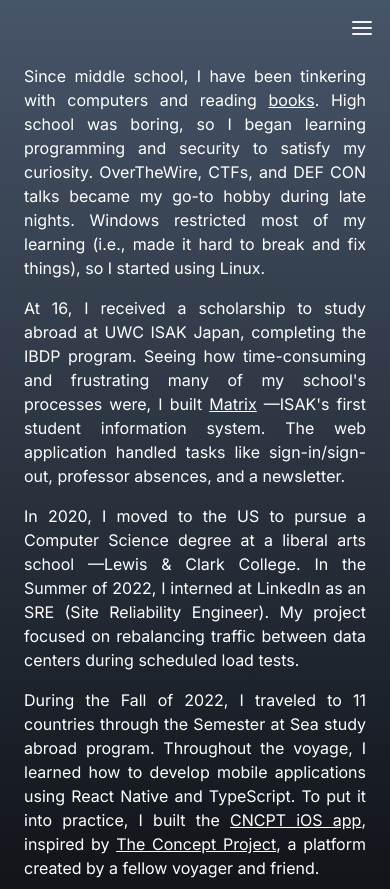
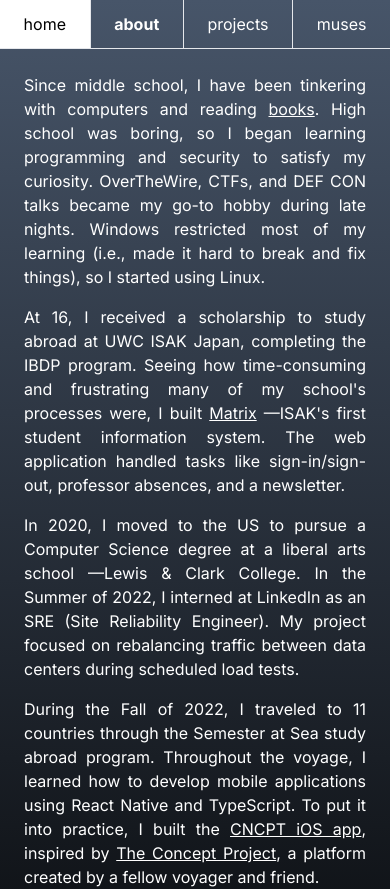
Before and after one commit to carlos-garciamoran/cgmor.com, a Next.js app: page /about in a window 390 px wide. Shown: the top 889 px of the page. Built offline with nearby package versions, Linux system fonts and the light colour scheme.

Commit message:
💅 + estilo

```diff
--- a/app/about/page.tsx
+++ b/app/about/page.tsx
@@ -95,7 +95,7 @@
           easily.
         </p>
       </div>
-      <div className="flex justify-center mt-4 lg:mt-8 space-x-6">
+      <div className="flex justify-center mt-6 lg:mt-8 space-x-6">
         <a
           href={`https://www.linkedin.com/in/${socials.LinkedIn}/`}
           target="_blank"
--- a/app/layout.tsx
+++ b/app/layout.tsx
@@ -24,10 +24,10 @@
       <body className={inter.className}>
         <div className="bg-gradient-to-b sm:bg-gradient-to-br from-slate-600 to-black flex flex-col min-h-screen text-white">
           <Navbar />
-          <main className="flex flex-col flex-grow mx-6 sm:mx-16 lg:mx-36 xl:mx-48 my-4 sm:my-8">
+          <main className="flex flex-col flex-grow mx-6 sm:mx-16 lg:mx-36 xl:mx-48 mt-6 sm:my-6 md:my-8">
             {children}
           </main>
-          <footer className="text-center text-xs py-6">
+          <footer className="text-center text-xs py-6 xl:py-8">
             © {new Date().getFullYear()} Carlos García Morán
           </footer>
         </div>
--- a/app/muses/page.tsx
+++ b/app/muses/page.tsx
@@ -7,7 +7,7 @@
 export default function Page() {
   return (
     <div>
-      <h2 className="font-light italic sm:not-italic mb-3 text-2xl md:text-3xl">
+      <h2 className="font-light border-l-2 pl-2 italic sm:not-italic mb-3 text-2xl md:text-3xl">
         Some works that have inspired me...
       </h2>
       <div className="grid grid-cols-1 lg:grid-cols-2 space-y-4 lg:space-x-8 lg:space-y-0">
--- a/app/page.tsx
+++ b/app/page.tsx
@@ -7,7 +7,7 @@
 export default function Home() {
   // className={`transition-colors duration-500 bg-gradient-to-b from-[${hexCodes[currentColorIndex]}] to-black flex flex-col min-h-screen text-white`}
   return (
-    <div className="flex flex-col flex-grow mt-6 sm:mt-0 mx-3 sm:mx-0 sm:justify-center">
+    <div className="flex flex-col flex-grow mt-2 sm:mt-0 mx-3 sm:mx-0 sm:justify-center">
       <div className="flex items-center justify-center flex-col sm:flex-row">
         <img
           className="border-4 border-black rounded-full shadow-2xl h-auto w-44 sm:w-56 md:w-72 lg:w-80"
--- a/app/projects/page.tsx
+++ b/app/projects/page.tsx
@@ -16,13 +16,6 @@
 
 const projects: Project[] = [
   {
-    name: 'CoLive',
-    bg: 'violet-600',
-    description: 'Find sublets and roommates easily',
-    url: 'https://www.getcolive.com',
-    tech: ['next.js', 'typescript', 'tailwindcss'],
-  },
-  {
     name: 'TweetWidget',
     bg: 'sky-600',
     description: 'Glance at tweets from your home screen',
@@ -30,11 +23,11 @@
     tech: ['swift', 'SwiftUI', 'supabase'],
   },
   {
-    name: 'CNCPT',
-    bg: 'pink-600',
-    description: 'Connecting media with social good',
-    url: 'https://apps.apple.com/us/app/cncpt/id1662094973',
-    tech: ['react-native', 'typescript', 'firebase'],
+    name: 'CoLive',
+    bg: 'violet-600',
+    description: 'Find sublets and roommates easily',
+    url: 'https://www.getcolive.com',
+    tech: ['next.js', 'typescript', 'tailwindcss'],
   },
   {
     name: 'Hermes',
@@ -57,17 +50,23 @@
     url: 'https://github.com/carlos-garciamoran/matrix',
     tech: ['laravel', 'bootstrap', 'php'],
   },
+  {
+    name: 'CNCPT',
+    bg: 'pink-600',
+    description: 'Connecting media with social good',
+    url: 'https://apps.apple.com/us/app/cncpt/id1662094973',
+    tech: ['react-native', 'typescript', 'firebase'],
+  },
 ];
 
-// TODO: display language with FA icons
+// TODO: display language with FA icons or style badges accordingly (see GitHub)
 // TODO: add dates to projects
-// TODO: on GitHub projects, display stars.
-// TODO: add external link icon next to each link
 // TODO: on page load, display projects with fade in
-// TODO: change colors more smoothly: https://stackoverflow.com/a/67853821
+// TODO: swap colors on hover smoothly > https://stackoverflow.com/a/67853821
+// NOTE: it'd be cool if the cards `were draggable and could be rearranged` (thx Copilot)
 export default function Page() {
   return (
-    <div className="grid lg:grid-cols-2 lg:gap-x-6 xl:gap-x-28 gap-y-6 xl:gap-y-10 lg:mt-8">
+    <div className="grid lg:grid-cols-2 lg:gap-x-6 xl:gap-x-28 gap-y-5 sm:gap-y-6 xl:gap-y-10 lg:mt-8">
       {projects.map(project => (
         <a
           key={project.name}
@@ -77,17 +76,17 @@
         >
           <div
             className={clsx({
-              'flex flex-grow flex-col justify-center transition ease-in-out delay-50 bg-gradient-to-tl from-zinc-800 hover:to-zinc-900 hover:-translate-y-1 hover:scale-105 duration-300 lg:h-56 rounded-3xl px-6 sm:px-8 lg:px-12 py-7 sm:py-8 lg:py-10 shadow-sm sm:shadow-lg':
+              'flex flex-grow flex-col justify-center transition ease-in-out delay-50 bg-gradient-to-tl from-zinc-800 sm:hover:to-zinc-900 hover:-translate-y-1 hover:scale-105 duration-300 lg:h-56 rounded-3xl px-6 sm:px-8 lg:px-12 py-7 sm:py-8 lg:py-10 shadow-sm sm:shadow-lg':
                 true,
-              'to-emerald-600 hover:from-emerald-600':
+              'to-emerald-600 sm:hover:from-emerald-600':
                 project.bg === 'emerald-700',
-              'to-cyan-600 hover:from-cyan-600': project.bg === 'cyan-600',
-              'to-sky-600 hover:from-sky-600': project.bg === 'sky-600',
-              'to-violet-600 hover:from-violet-600':
+              'to-cyan-600 sm:hover:from-cyan-600': project.bg === 'cyan-600',
+              'to-sky-600 sm:hover:from-sky-600': project.bg === 'sky-600',
+              'to-violet-600 sm:hover:from-violet-600':
                 project.bg === 'violet-600',
-              'to-fuchsia-700 hover:from-fuchsia-700':
+              'to-fuchsia-700 sm:hover:from-fuchsia-700':
                 project.bg === 'fuchsia-700',
-              'to-pink-600 hover:from-pink-600': project.bg === 'pink-600',
+              'to-pink-600 sm:hover:from-pink-600': project.bg === 'pink-600',
             })}
           >
             <h2 className="font-extralight text-4xl underline underline-offset-4 decoration-2">
--- a/components/Icons.tsx
+++ /dev/null
@@ -1,36 +0,0 @@
-import * as React from 'react';
-
-export const HamburgerIcon = () => (
-  <svg
-    xmlns="http://www.w3.org/2000/svg"
-    width="24"
-    height="24"
-    viewBox="0 0 24 24"
-    fill="none"
-    stroke="currentColor"
-    strokeWidth="2"
-    strokeLinecap="round"
-    strokeLinejoin="round"
-  >
-    <line x1="3" y1="12" x2="21" y2="12"></line>
-    <line x1="3" y1="6" x2="21" y2="6"></line>
-    <line x1="3" y1="18" x2="21" y2="18"></line>
-  </svg>
-);
-
-export const XIcon = () => (
-  <svg
-    xmlns="http://www.w3.org/2000/svg"
-    width="24"
-    height="24"
-    viewBox="0 0 24 24"
-    fill="none"
-    stroke="currentColor"
-    strokeWidth="2"
-    strokeLinecap="round"
-    strokeLinejoin="round"
-  >
-    <line x1="18" y1="6" x2="6" y2="18"></line>
-    <line x1="6" y1="6" x2="18" y2="18"></line>
-  </svg>
-);
--- a/components/Navbar.tsx
+++ b/components/Navbar.tsx
@@ -4,8 +4,6 @@
 import { useState } from 'react';
 import clsx from 'clsx';
 import { usePathname } from 'next/navigation';
-
-import { HamburgerIcon, XIcon } from './Icons';
 
 const pages = ['home', 'about', 'projects', 'muses'];
 
@@ -16,21 +14,11 @@
   const [hasMenuOpen, setMenuOpen] = useState(false);
 
   return (
-    <nav className="flex flex-row-reverse sm:block">
-      {/* DESIGN: animate opening mobile menu (<ul>). */}
-      {/* TODO: remove button outline when tapping it. */}
-      <button
-        aria-label="Open nav menu"
-        className="inline-flex bg-transparent p-2 text-neutral-100 mt-2 mr-2 sm:hidden"
-        onClick={() => setMenuOpen(prevState => !prevState)}
-      >
-        {hasMenuOpen ? <XIcon /> : <HamburgerIcon />}
-      </button>
+    <nav>
       <ul
         className={clsx({
           'border-b justify-evenly': true,
-          'hidden sm:flex divide-x flex-row': !hasMenuOpen,
-          // DESIGN: try inverted gradient as background.
+          'flex divide-x flex-row': !hasMenuOpen,
           'absolute inset-0 flex flex-col divide-y bg-gradient-to-br from-slate-800 to-neutral-900 mt-14 top-0':
             hasMenuOpen,
         })}
@@ -50,7 +38,7 @@
                 'flex justify-center h-full w-full': true,
                 'py-3': !hasMenuOpen,
                 'flex-col text-center': hasMenuOpen,
-                underline: page === currentPage,
+                'font-bold': page === currentPage,
               })}
               onClick={() => setMenuOpen(false)}
             >
--- a/package.json
+++ b/package.json
@@ -1,6 +1,6 @@
 {
   "name": "cgmor.dev",
-  "version": "1.0.3",
+  "version": "1.0.4",
   "private": true,
   "scripts": {
     "dev": "next dev",
```
